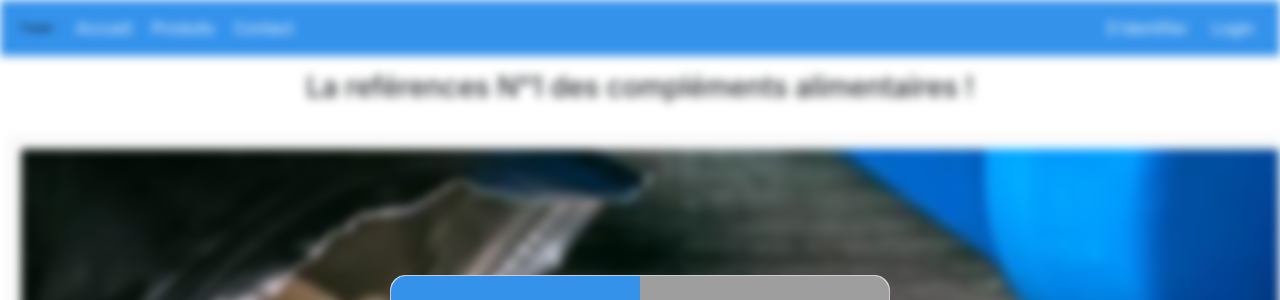
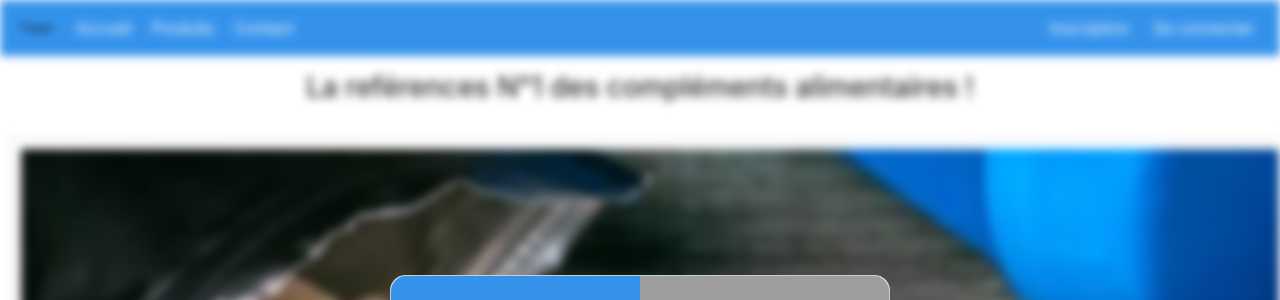
Before and after one commit to carlbrgs/exoIPSSI, a PHP site: page / in a window 1280 px wide. Shown: the top 300 px of the page. Run offline with PHP 8.4, Linux system fonts and the light colour scheme; grey boxes are pictures that could not be loaded.

Commit message:
minor modif

```diff
--- a/contactForm.php
+++ b/contactForm.php
@@ -14,8 +14,8 @@
             <a href="contactForm.php">Contact</a>
          </div>
          <div>
-          <a href="registerPage.php">S'identifier</a>
-          <a href="loginPage.php">Login</a>
+          <a href="registerPage.php">Inscription</a>
+          <a href="loginPage.php">Se connecter</a>
           </div>
      </div>
 
--- a/index.php
+++ b/index.php
@@ -32,8 +32,8 @@
             <a href="contactForm.php">Contact</a>
          </div>
          <div>
-          <a href="registerPage.php">S'identifier</a>
-          <a href="loginPage.php">Login</a>
+          <a href="registerPage.php">Inscription</a>
+          <a href="loginPage.php">Se connecter</a>
           </div>
      </div>
     <h3 class ="text-important">La reférences N°1 des compléments alimentaires !</h3>
--- a/loginPage.php
+++ b/loginPage.php
@@ -48,8 +48,8 @@ if(isset($_POST['email'])){
             <a href="contactForm.php">Contact</a>
          </div>
          <div>
-            <a href="registerPage.php">S'identifier</a>
-            <a href="loginPage.php">Login</a>
+            <a href="registerPage.php">Inscription</a>
+            <a href="loginPage.php">Se connecter</a>
           </div>
      </div>
 
--- a/productPage.php
+++ b/productPage.php
@@ -16,8 +16,8 @@
             <a href="contactForm.php">Contact</a>
          </div>
          <div>
-            <a href="registerPage.php">S'identifier</a>
-            <a href="loginPage.php">Login</a>
+            <a href="registerPage.php">Inscription</a>
+            <a href="loginPage.php">Se connecter</a>
           </div>
      </div>
      <input id="searchbar" onkeyup="getVal()" type="text" name="search" placeholder="Whey, Compléments...">
--- a/registerPage.php
+++ b/registerPage.php
@@ -64,8 +64,8 @@ include('./connexion.php');
             <a href="contactForm.php">Contact</a>
          </div>
          <div>
-           <a href="registerPage.php">S'identifier</a>
-           <a href="loginPage.php">Login</a>
+           <a href="registerPage.php">Inscription</a>
+           <a href="loginPage.php">Se connecter</a>
           </div>
      </div>
         <form method="post">
```
